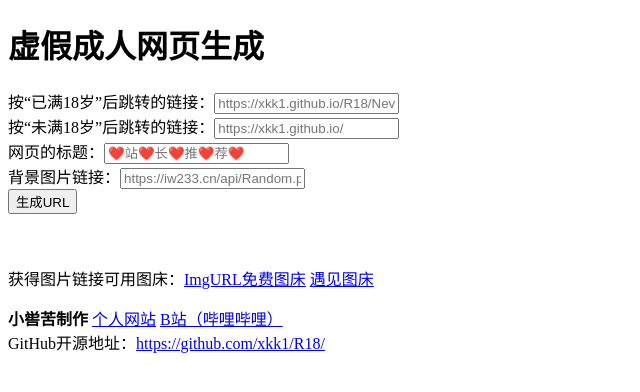
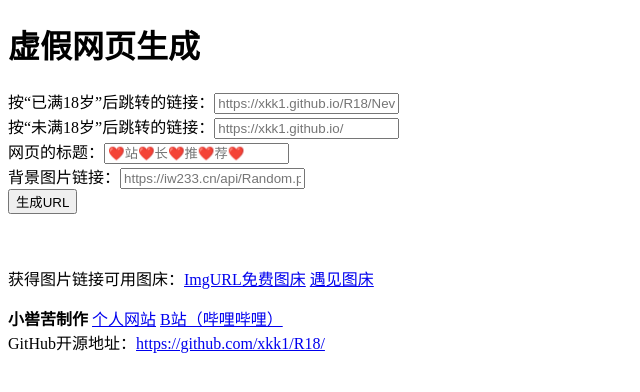
Before and after one commit to xkk1/R18, a plain HTML site: page set.html in a window 1280 px wide. Shown: the whole page, without its empty margins (0-640 px from the left). Drawn offline with Linux system fonts and the light colour scheme.

Commit message:
Update set.html

```diff
--- a/set.html
+++ b/set.html
@@ -7,7 +7,7 @@
     <title>虚假网页生成</title>
 </head>
 <body>
-    <h1>虚假成人网页生成</h1>
+    <h1>虚假网页生成</h1>
     <p>
     按“已满18岁”后跳转的链接：<input type="text" id="Yi" value=""  placeholder="https://xkk1.github.io/R18/NeverGonnaGiveYouUp.html" /><br />
     按“未满18岁”后跳转的链接：<input type="text" id="Ni" value=""  placeholder="https://xkk1.github.io/" /><br />
```
